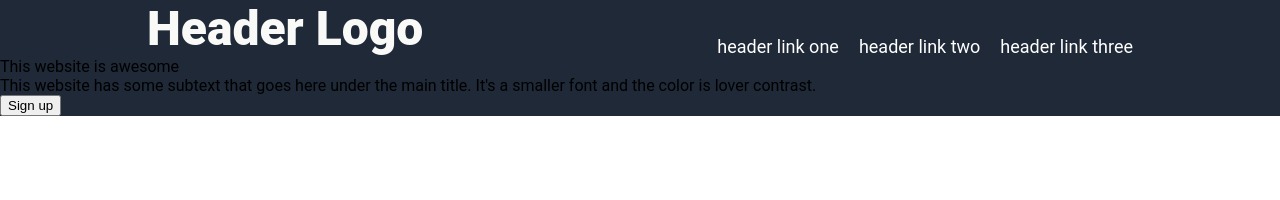
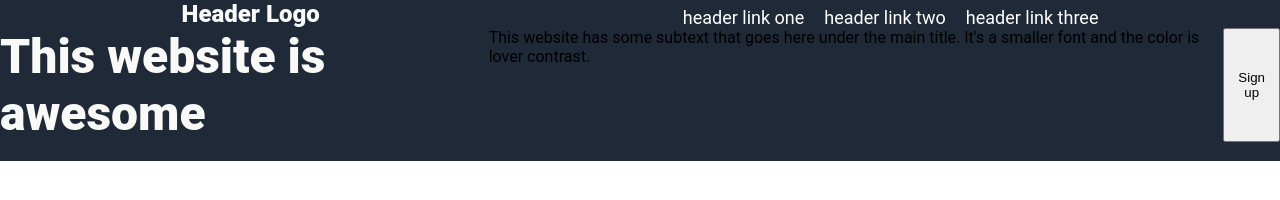
Before and after one commit to Cuthbert21/landing-page-top, a plain HTML site: page index.html in a window 1280 px wide. Drawn offline with Linux system fonts and the light colour scheme.

Commit message:
Change font size for the header

```diff
--- a/index.html
+++ b/index.html
@@ -18,9 +18,11 @@
     </div>
     </div>
     <div class="first">
-        <div>This website is awesome </div>
-        <div>This website has some subtext that goes here under the main title. It's a smaller font and the color is lover contrast.</div>
-        <button>Sign up</button>
+        <div class="first-left">
+            <div class="hero-main-text">This website is awesome </div>
+            <div>This website has some subtext that goes here under the main title. It's a smaller font and the color is lover contrast.</div>
+            <button>Sign up</button>
+        </div>
         <img>
     </div>
 </body>
--- a/styles.css
+++ b/styles.css
@@ -15,7 +15,7 @@ body{
 }
 
 .logo {
-    font-size: 48px;
+    font-size: 24px;
     font-weight: 800;
     color: #F9FAF8;
 }
@@ -38,3 +38,18 @@ a {
     display: flex;
     gap: 20px;
   }
+
+  .first-left {
+    display: flex;
+    justify-content: center;
+  }
+
+  .first {
+    height: fit-content;
+  }
+
+  .hero-main-text {
+    font-size: 48px;
+    font-weight: 800;
+    color: #F9FAF8;
+  }
```
